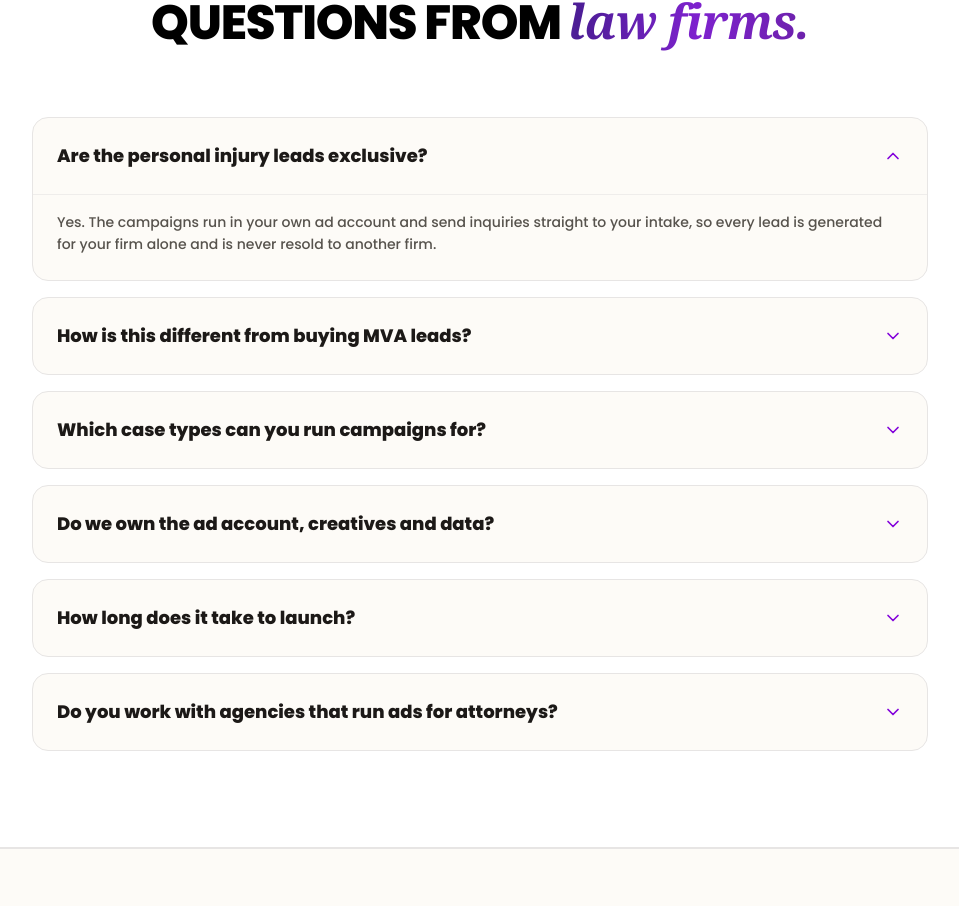
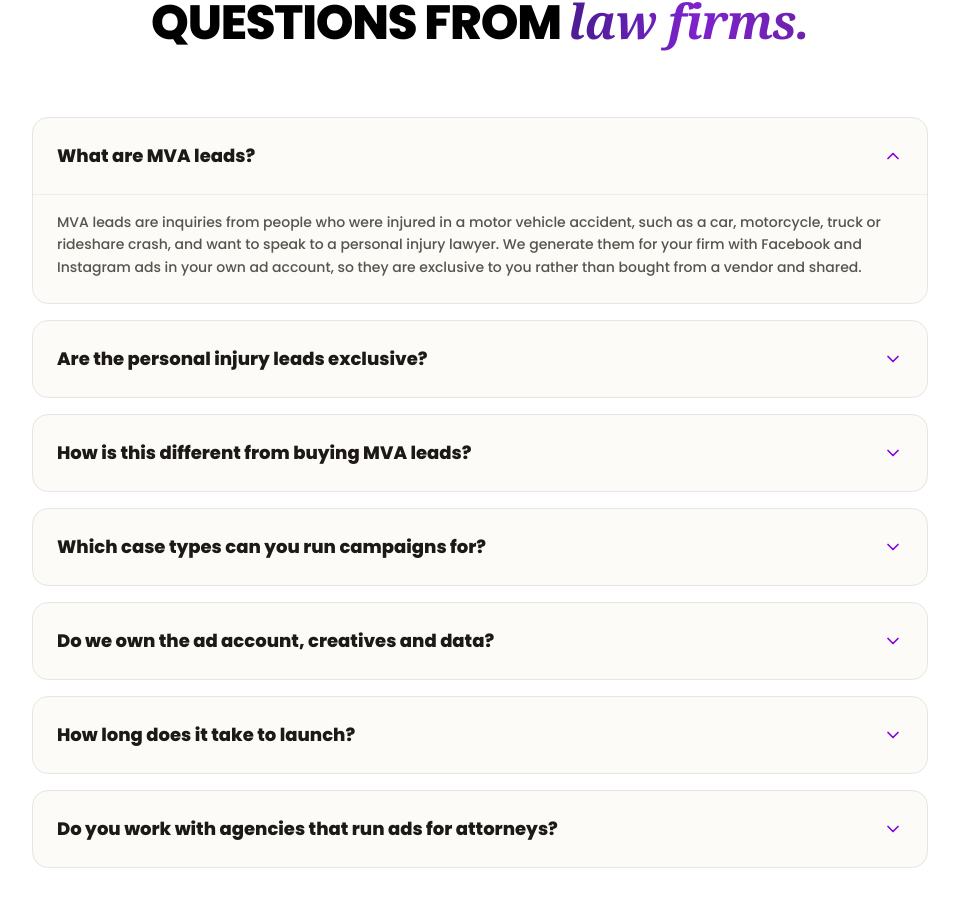
Before and after one commit to devsynxoffical/scalewithads.us, a Next.js app: page /personal-injury-lead-generation in a window 1280 px wide. Shown: the part 6911-7817 px from the top of the page, without its empty margins (160-1119 px from the left). Built offline with nearby package versions, Linux system fonts and the light colour scheme.

Commit message:
Add "What are MVA leads?" FAQ to the PI lead generation page
Search Console shows the page getting impressions for "mva leads".
The new FAQ answers that query directly and is included in the
page FAQPage structured data.

```diff
--- a/src/app/personal-injury-lead-generation/page.tsx
+++ b/src/app/personal-injury-lead-generation/page.tsx
@@ -77,6 +77,10 @@ const steps = [
 ];
 
 const faqs: Faq[] = [
+  {
+    q: "What are MVA leads?",
+    a: "MVA leads are inquiries from people who were injured in a motor vehicle accident, such as a car, motorcycle, truck or rideshare crash, and want to speak to a personal injury lawyer. We generate them for your firm with Facebook and Instagram ads in your own ad account, so they are exclusive to you rather than bought from a vendor and shared.",
+  },
   {
     q: "Are the personal injury leads exclusive?",
     a: "Yes. The campaigns run in your own ad account and send inquiries straight to your intake, so every lead is generated for your firm alone and is never resold to another firm.",
```
